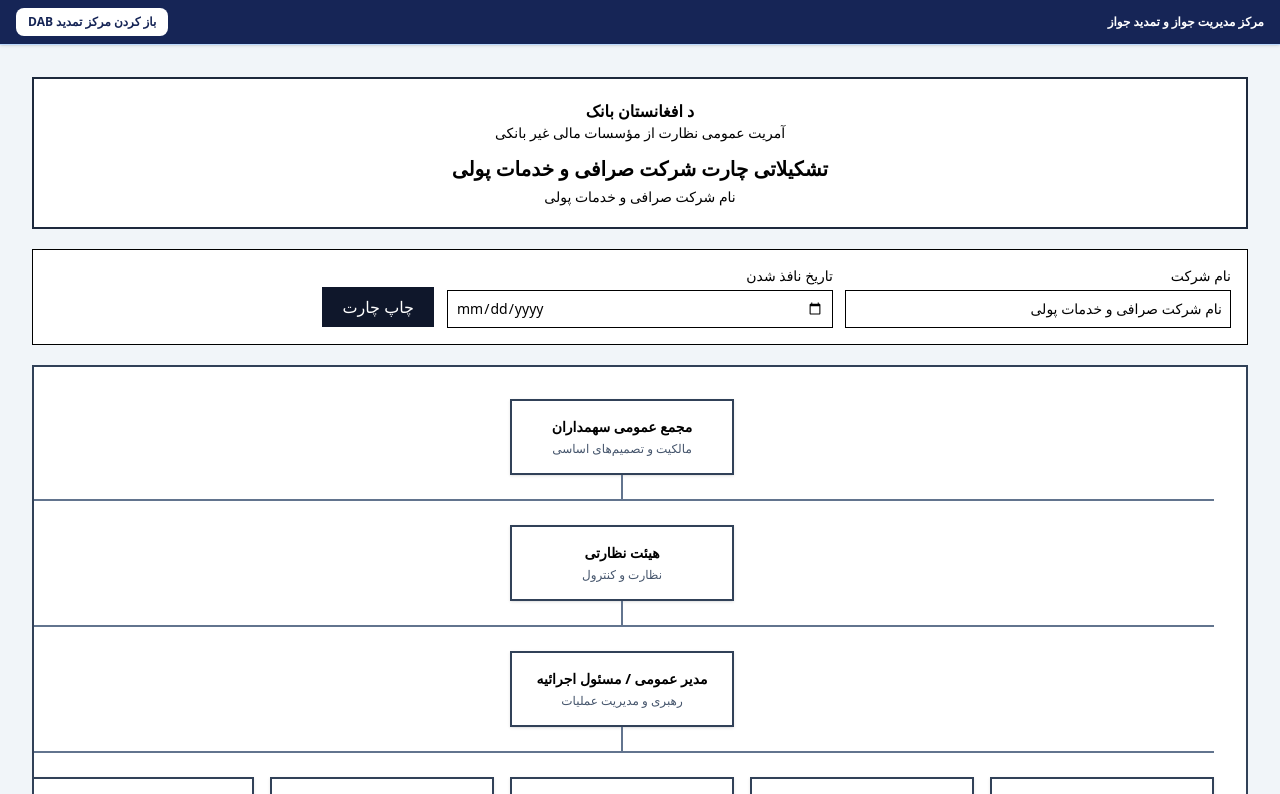
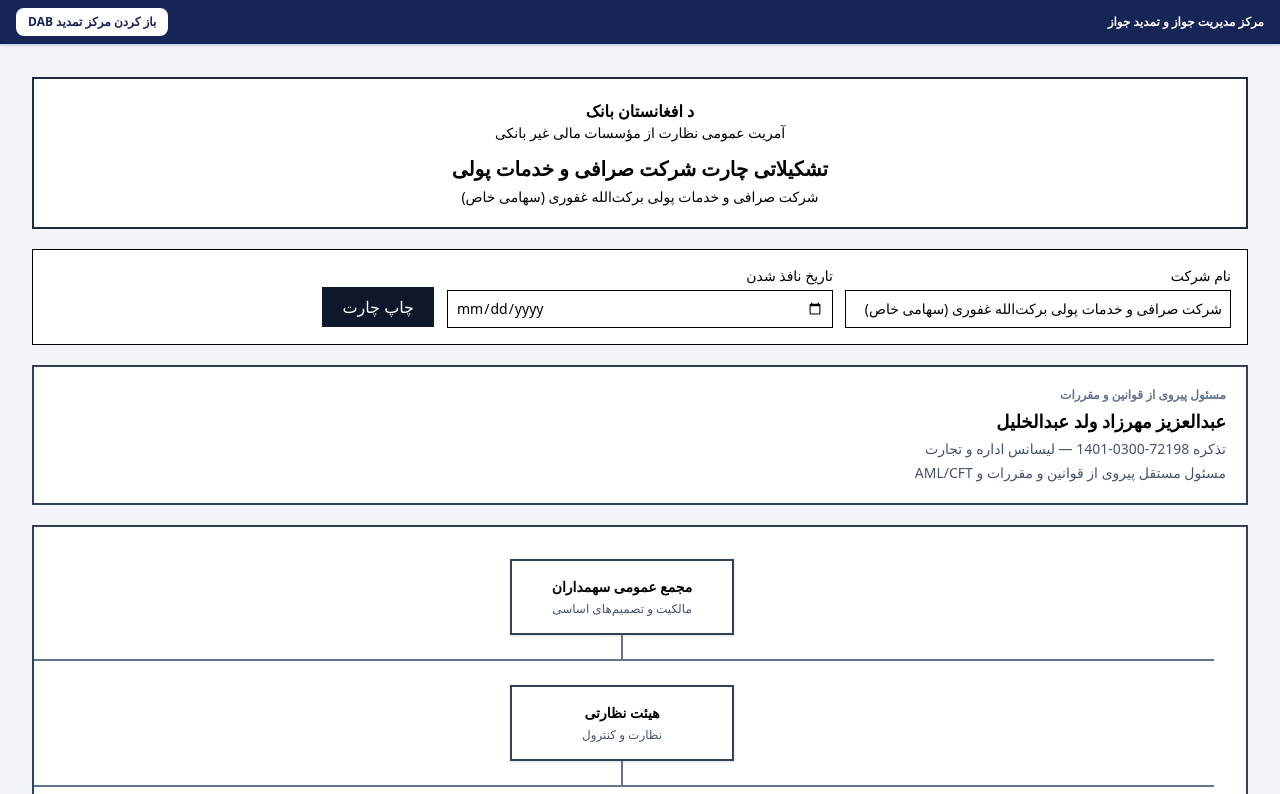
Before and after one commit to Norani375/Manochehr-norani, a Next.js app: page /dab-organization-chart in a window 1280 px wide. Shown: the top 794 px of the page. Built offline with nearby package versions, Linux system fonts and the light colour scheme; no server answers.

Commit message:
fix(dab): connect organization chart to compliance officer profile

```diff
--- a/components/DabOrganizationChart.tsx
+++ b/components/DabOrganizationChart.tsx
@@ -1,14 +1,19 @@
 'use client';
 
 import { useState } from 'react';
+import { barakatullahGhafouriProfile } from '@/lib/barakatullahGhafouriProfile';
 
 type OrgNode = { id: string; title: string; subtitle: string; children?: OrgNode[] };
+
+const complianceOfficer = barakatullahGhafouriProfile.complianceOfficer;
+const complianceOfficerName = `${complianceOfficer.name} ولد ${complianceOfficer.fatherName}`;
+const complianceOfficerDetails = `تذکره ${complianceOfficer.identityNo} — ${complianceOfficer.education}`;
 
 const initialChart: OrgNode = {
   id: 'shareholders', title: 'مجمع عمومی سهمداران', subtitle: 'مالکیت و تصمیم‌های اساسی', children: [
     { id: 'board', title: 'هیئت نظارتی', subtitle: 'نظارت و کنترول', children: [
       { id: 'manager', title: 'مدیر عمومی / مسئول اجرائیه', subtitle: 'رهبری و مدیریت عملیات', children: [
-        { id: 'compliance', title: 'مسئول رعایت قوانین و مقررات', subtitle: 'Compliance و AML/CFT' },
+        { id: 'compliance', title: 'مسئول پیروی از قوانین و مقررات', subtitle: 'Compliance و AML/CFT' },
         { id: 'finance', title: 'مدیریت مالی و حسابداری', subtitle: 'حسابدار و امور مالی' },
         { id: 'operations', title: 'مدیریت عملیات و معاملات', subtitle: 'معاملات و خدمات مشتریان' },
         { id: 'admin', title: 'اداری و منابع بشری', subtitle: 'کارکنان، اسناد و امور اداری' },
@@ -29,7 +34,7 @@ function NodeCard({ node, onEdit }: { node: OrgNode; onEdit: (node: OrgNode) =>
 
 export default function DabOrganizationChart() {
   const [selected, setSelected] = useState<OrgNode | null>(null);
-  const [companyName, setCompanyName] = useState('نام شرکت صرافی و خدمات پولی');
+  const [companyName, setCompanyName] = useState(barakatullahGhafouriProfile.legalName);
   const [effectiveDate, setEffectiveDate] = useState('');
 
   return <main dir="rtl" className="min-h-screen bg-slate-100 p-4 md:p-8 print:bg-white print:p-0">
@@ -47,6 +52,15 @@ export default function DabOrganizationChart() {
         <div className="flex items-end"><button type="button" onClick={() => window.print()} className="border bg-slate-900 px-5 py-2 text-white">چاپ چارت</button></div>
       </div>
 
+      <section className="mb-5 border-2 border-slate-700 bg-white p-5 print:break-inside-avoid">
+        <div className="flex flex-col gap-1">
+          <span className="text-xs font-semibold text-slate-500">مسئول پیروی از قوانین و مقررات</span>
+          <strong className="text-lg">{complianceOfficerName}</strong>
+          <span className="text-sm text-slate-600">{complianceOfficerDetails}</span>
+          <span className="text-sm text-slate-600">مسئول مستقل پیروی از قوانین و مقررات و AML/CFT</span>
+        </div>
+      </section>
+
       <section className="overflow-x-auto border-2 border-slate-700 bg-white p-8 print:border-0">
         <ul className="min-w-max text-center"><NodeCard node={initialChart} onEdit={setSelected} /></ul>
       </section>
@@ -57,7 +71,7 @@ export default function DabOrganizationChart() {
         <p className="mt-3 text-xs">تاریخ نافذ شدن: {effectiveDate || '__________________'}</p>
       </section>
 
-      {selected ? <div className="fixed inset-0 z-50 flex items-center justify-center bg-black/40 p-4 print:hidden"><div className="w-full max-w-md bg-white p-5"><h2 className="font-bold">{selected.title}</h2><p className="mt-2 text-sm text-slate-600">{selected.subtitle}</p><p className="mt-4 text-sm">در نسخه بعدی این بخش به معلومات کارمندان، مسئول باصلاحیت و نمایندگی‌های ثبت‌شده وصل می‌شود.</p><button type="button" onClick={() => setSelected(null)} className="mt-5 border px-4 py-2">بستن</button></div></div> : null}
+      {selected ? <div className="fixed inset-0 z-50 flex items-center justify-center bg-black/40 p-4 print:hidden"><div className="w-full max-w-md bg-white p-5"><h2 className="font-bold">{selected.title}</h2><p className="mt-2 text-sm text-slate-600">{selected.subtitle}</p>{selected.id === 'compliance' ? <div className="mt-4 border p-3 text-sm"><p className="font-semibold">{complianceOfficerName}</p><p className="mt-1 text-slate-600">{complianceOfficerDetails}</p></div> : <p className="mt-4 text-sm">در نسخه بعدی این بخش به معلومات کارمندان، مسئول باصلاحیت و نمایندگی‌های ثبت‌شده وصل می‌شود.</p>}<button type="button" onClick={() => setSelected(null)} className="mt-5 border px-4 py-2">بستن</button></div></div> : null}
     </div>
   </main>;
 }
```
